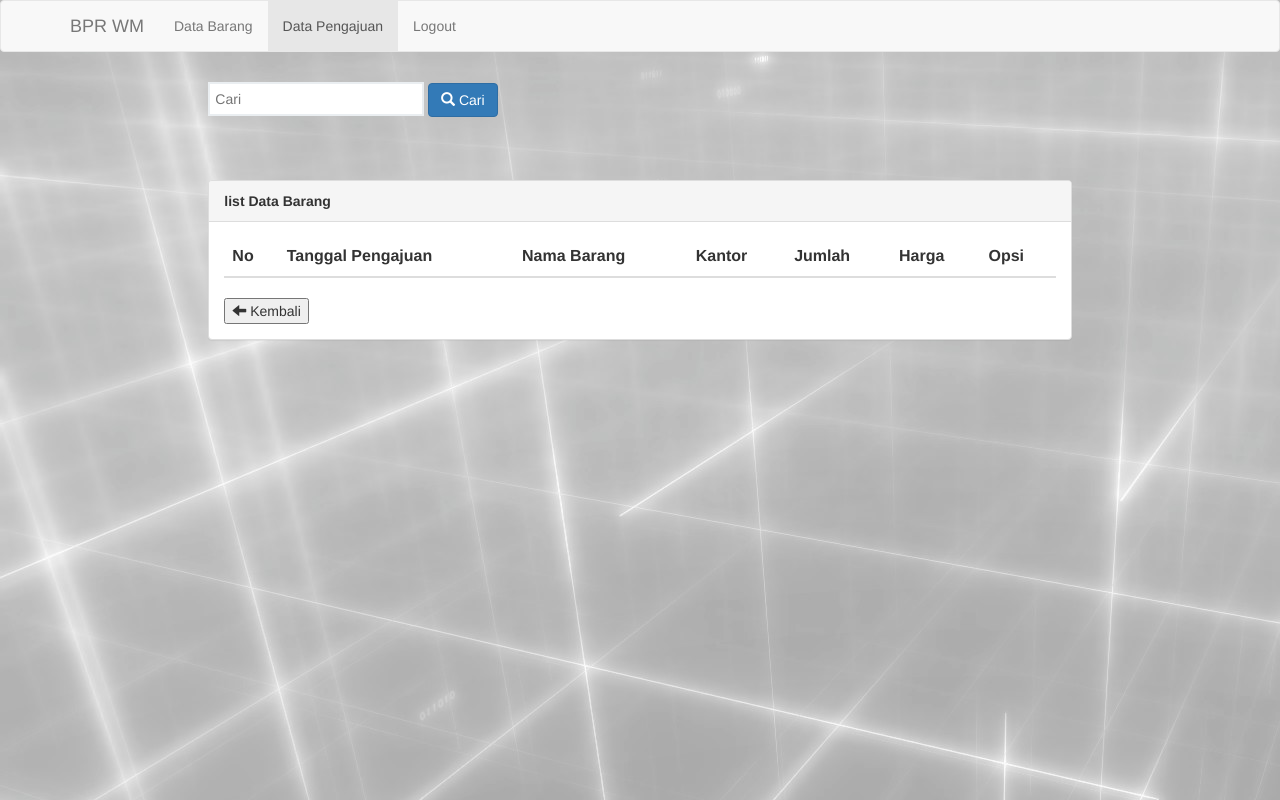
After one commit to balqisamalia/siabi, a PHP site: page /admin/proses_search_pgj.php in a window 1280 px wide. The commit adds this page. Run offline with PHP 8.4, Linux system fonts and the light colour scheme; lists and menus that the app fills with data are empty.

Commit message:
db tidak terbaca

```diff
--- a/admin/index_data.php
+++ b/admin/index_data.php
@@ -16,7 +16,7 @@
               <ul class="nav navbar-nav">
                 <li class="active"><a href="index_data.php">Data Barang <span class="sr-only">(current)</span></a></li>
                 <li><a href="index_pengajuan.php">Data Pengajuan</a></li>
-                <li><a href="logout.php">Logout</a></li>
+                <li><a href="../logout.php">Logout</a></li>
                 <li></li>
               </ul>
             </div>
@@ -26,7 +26,7 @@
 	<div class="row">
 		<div class="container-fuild">
 				<div class="col-md-9 col-md-offset-2">
-					<form action="proses_search.php" method="get">
+					<form action="proses_search_brg.php" method="get">
 					<input type="search" name="cari" placeholder="Nama Barang" >
 					<button action="proses_search.php" type="submit" class="btn btn-primary"><i class="glyphicon glyphicon-search" value="Cari"  ></i> Cari</button>
  				</form>
--- a/admin/index_pengajuan.php
+++ b/admin/index_pengajuan.php
@@ -28,7 +28,7 @@
 				</form>
 				<div class="col-md-8 col-md-offset-2">
 					<!-- Belum bisa -->
-				<form action="proses_search.php" method="get">
+				<form action="proses_search_pgj.php" method="get">
 					<input type="search" name="cari" placeholder="Nama Barang" >
 					<button action="proses_search.php" type="submit" class="btn btn-primary"><i class="glyphicon glyphicon-search" value="Cari"  ></i> Cari</button>
  				</form>
--- /dev/null
+++ b/admin/proses_search_pgj.php
@@ -0,0 +1,99 @@
+<html>
+<head>
+  <title>Data Barang Iventaris BPR</title>
+  <link rel="icon" type="image/jpg" href="../assets/icon.jpg">
+  <link rel="stylesheet" type="text/css" href="assets/css/bootstrap.css">
+  <script type="text/javascript" src="assets/js/bootstrap.js"></script>
+</head>
+<body>
+   <nav class="navbar navbar-default">
+          <div class="container">
+            <div class="navbar-header">
+
+              <a class="navbar-brand" href="www.bprwm.co.id">BPR WM</a>
+            </div>
+            <div class="collapse navbar-collapse" id="bs-example-navbar-collapse-1">
+              <ul class="nav navbar-nav">
+               <li><a href="index_data.php">Data Barang </a></li>
+                <li class="active"><a href="index_pengajuan.php">Data Pengajuan <span class="sr-only">(current)</span></a></li>
+                <li><a href="../logout.php">Logout</a></li>
+                <li></li>
+              </ul>
+            </div>
+          </div>
+        </nav>
+  <div class="row">
+    <div class="container-fuild">
+      <div class="row">
+
+        </form>
+        <div class="col-md-8 col-md-offset-2">
+          <form action="proses_search.php" method="get">
+          <input type="search" name="cari" placeholder="Cari" >
+          <button action="proses_search.php" type="submit" class="btn btn-primary"><i class="glyphicon glyphicon-search" value="Cari"  ></i> Cari</button>
+        </form>
+
+
+        <?php
+        include 'koneksi.php';
+        if(isset($_GET['cari'])){
+          $cari = $_GET['cari'];
+          echo "<b>Hasil pencarian : ".$cari."</b>";
+        }
+        ?>
+
+          <br>
+          <br>
+          <div class="panel panel-default">
+            <div class="panel-heading">
+              <span class="title"><b>list Data Barang</b></span>
+            </div>
+            <div class="panel-body">
+              <table class="table table-stripped" width="100%">
+                <thead>
+                  <tr>
+                    <th>No</th>
+                    <th>Tanggal Pengajuan</th>
+                    <th>Nama Barang</th>
+                    <th>Kantor</th>
+                    <th>Jumlah</th>
+                    <th>Harga</th>
+                    <th>Opsi</th>
+                  </tr>
+                </thead>
+
+                <?php
+                $lihat = '';
+                if(isset($_GET['cari'])) {
+                  $cari = $_GET['cari'];
+                  $lihat = mysqli_query($connect,"SELECT * FROM pengajuan_brg WHERE tgl_pengajuan like '%".$cari."%' OR nm_kantor_pgj like '%".$cari."%'");
+                }
+                $no = 1;
+                while ($data = mysqli_fetch_array($lihat)) {
+                  ?>
+
+                <tbody>
+                  <tr>
+                    <td><?php echo $no;?></td>
+                    <td><?php echo date("d/m/Y", strtotime($data['tgl_pengajuan']))?></td>
+                    <td><?php echo $data['nm_brg_pgj']?></td>
+                    <td><?php echo $data['nm_kantor_pgj']?></td>
+                    <td><?php echo $data['jml_brg_pgj']?></td>
+                    <td><?php echo $data['hrg_brg_pgj']?></td>
+                    <td>
+                      <a href="view_pengajuan.php?id_pengajuan=<?php echo $data['id_pengajuan']?>" class="btn btn-info btn-xs"><i "></i>View </a>
+                  </tr>
+                </tbody>
+                <?php $no++;
+              }
+                ?>
+              </table>
+              <button onclick="history.back(-1)"><i class="glyphicon glyphicon-arrow-left"></i> Kembali</a></button>
+            </div>
+          </div>
+        </div>
+      </div>
+    </div>
+  </div>
+</body>
+</html>
--- a/admin/tambah.php
+++ b/admin/tambah.php
@@ -53,7 +53,7 @@ $kota = mysqli_fetch_array($firstResult)[0];
 							<form action="proses_tambah.php" method="POST" class="form">
 								<div class="form-group">
 									<label class="title">Kode Barang</label>
-									<input type="text" name="kode_brg" class="form-control" placeholder="BP10">
+									<input type="text" name="kode_brg" class="form-control" value="<?php echo round(microtime(true)*1000);?>">
 								</div>
 								<div class="form-group">
 									<label class="title">Nama Barang</label>
--- a/index.php
+++ b/index.php
@@ -1,12 +1,11 @@
 <?php
 session_start();
 if(isset($_SESSION['level']) == 'hrd'){
-header("location:hrd/index_pengajuan_hrd.php");
+	header("location:hrd/index_pengajuan_hrd.php");
 }else if(isset($_SESSION['level']) =='admin'){
-header("location:admin/index_data.php");
+	header("location:admin/index_data.php");
 }
 ?>
-
 <!DOCTYPE html>
 <html>
 <head>
```
Also changed, not shown: admin/edit.php (+13 -1 lines), admin/proses_search_brg.php (renamed from admin/proses_search.php, +17 -11 lines), database/siabi.sql (+9 -7 lines), hrd/index_pengajuan_hrd.php (+18 -3 lines), hrd/proses_pengajuan.php (+12 -8 lines).
